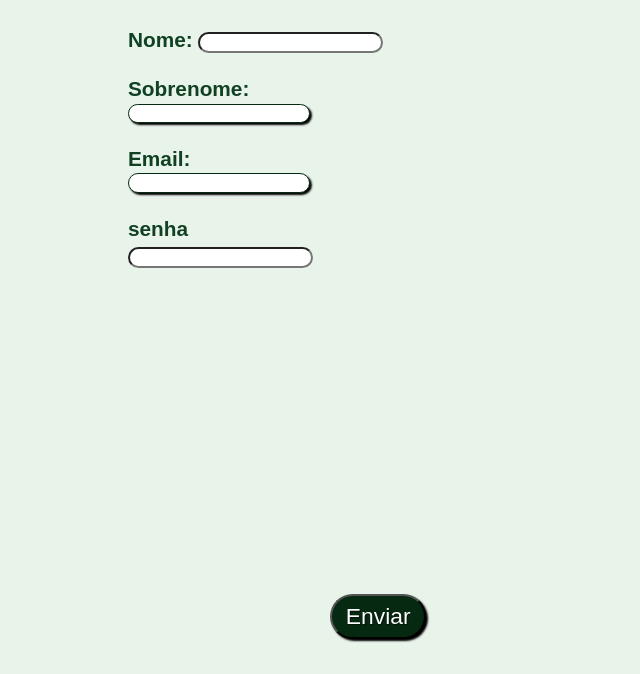
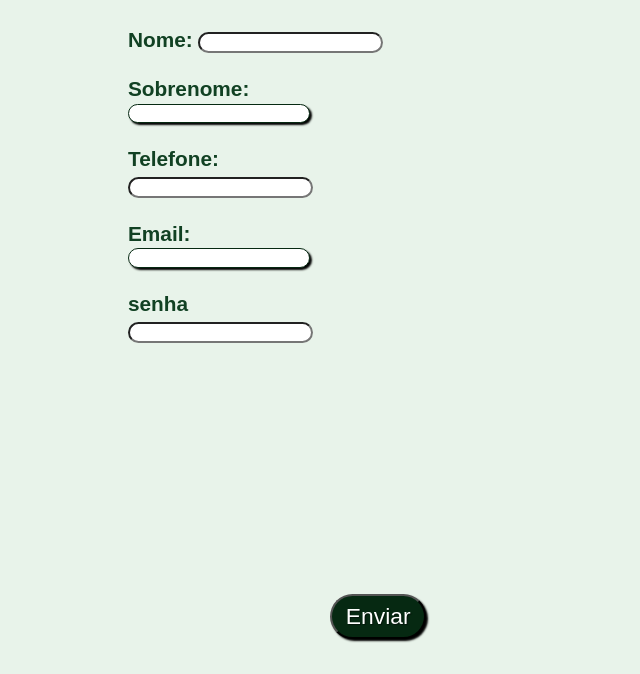
Before and after one commit to manuzinha0901/cadastro-barbearia, a plain HTML site: page formulario.html in a window 1280 px wide. Shown: the part 126-800 px from the top of the page, without its empty margins (310-950 px from the left). Drawn offline with Linux system fonts and the light colour scheme.

Commit message:
atualização cadastro

```diff
--- a/formulario.html
+++ b/formulario.html
@@ -29,6 +29,12 @@
         </div>
 
         <div class="campo">
+          <label form="telefone"><strong>Telefone:</strong></label>
+          <input type="number" nome="telefone" id="telefone"required>
+          <br><br>
+        </div>
+
+        <div class="campo">
           <label form="email"><strong>Email:</strong></label>
           <input type="email" nome="email" id="email" required />
           <br>
```
